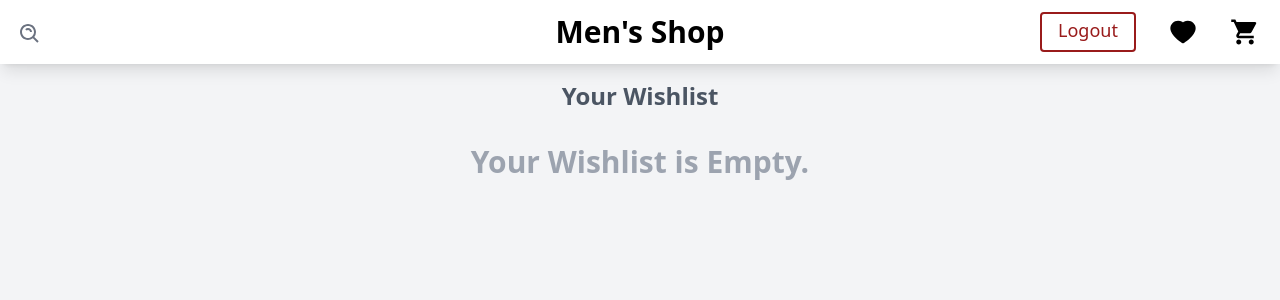
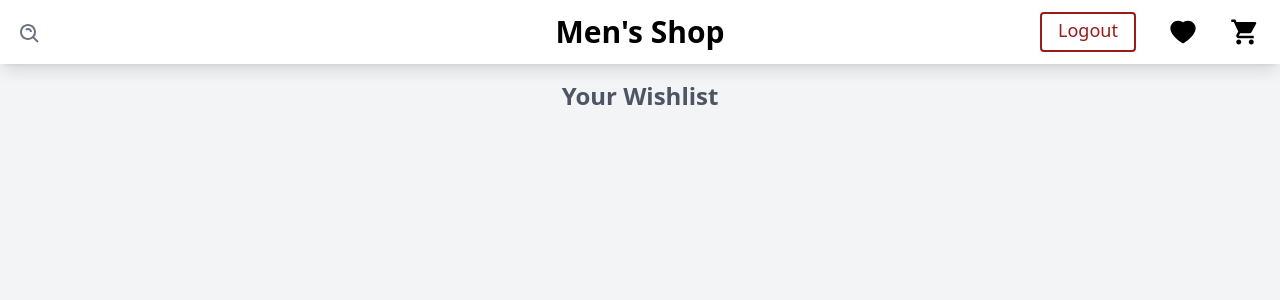
Before and after one commit to ValtureTecocraft/my-e-commerce-app, a React (Vite) app: page /wishlist in a window 1280 px wide. Shown: the top 300 px of the page. Built offline with nearby package versions, Linux system fonts and the light colour scheme; sample sign-in values are in the browser's storage; what miragejs would draw is missing.

Commit message:
wishlist

```diff
--- a/src/pages/Wishlist.jsx
+++ b/src/pages/Wishlist.jsx
@@ -52,7 +52,7 @@
         <h1 className="text-center font-bold text-2xl text-gray-600">
           Your Wishlist
         </h1>
-        {!!wishlistData && (
+        {!wishlistData && (
           <h2 className="font-bold text-gray-400 text-3xl text-center">
             Your Wishlist is Empty.
           </h2>
```
